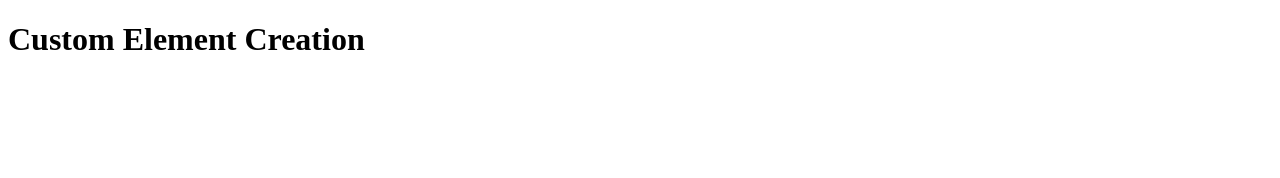
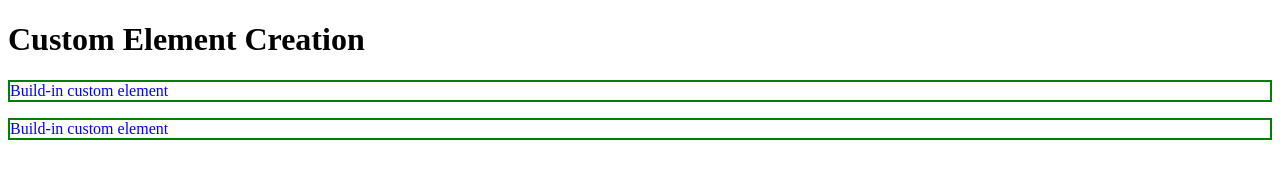
Before and after one commit to JanuDurai/Javascript, a website: page custom_element.html in a window 1280 px wide. Drawn offline with Linux system fonts and the light colour scheme.

Commit message:
custom elements

```diff
--- a/custom_element.html
+++ b/custom_element.html
@@ -30,22 +30,21 @@
 
       class customElement extends HTMLParagraphElement {
         constructor() {
-          super()
-          var img = document.createElement("img");
-          img.setAttribute("src", "cat pic.jpg");
-          var shadow_dom = this.attachShadow({ mode: "open" });
-          shadow_dom.appendChild(img);
-          img.setAttribute("title", "cat pic");
-
-          var para = createElement("p");
-          shadow_dom.appendChild(para);
-          img.addEventListener("hover", () => {
-            para.innerText = "Image is focusing";
-          });
+          super();
+           var para=document.createElement("p");
+           var style=document.createElement("style");
+           var shadow_dom=this.attachShadow({mode:"open"});
+           shadow_dom.appendChild(para);
+           shadow_dom.appendChild(style);
+           para.innerText="Build-in custom element";
+           style.textContent = `p{
+           color:blue;
+           border:2px solid green;
+          }`;
         }
       }
-      customElements.define("para-ele", customElement);
-      var cust_element = document.createElement("para-ele");
+      customElements.define("para-ele", customElement,{extends:"p"});
+      var cust_element = document.createElement("p",{is:"para-ele"});
       document.body.appendChild(cust_element);
     </script>
   </body>
```
